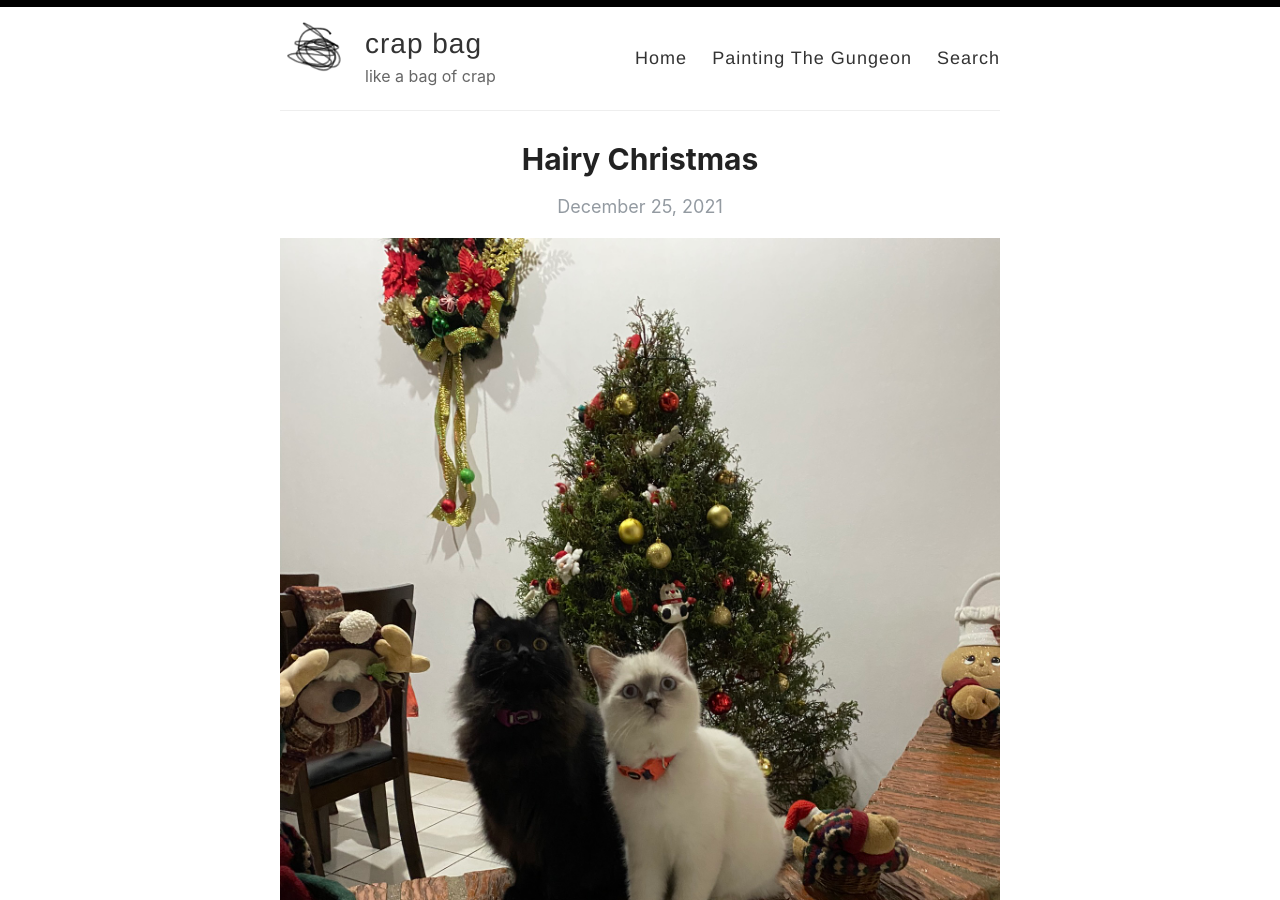
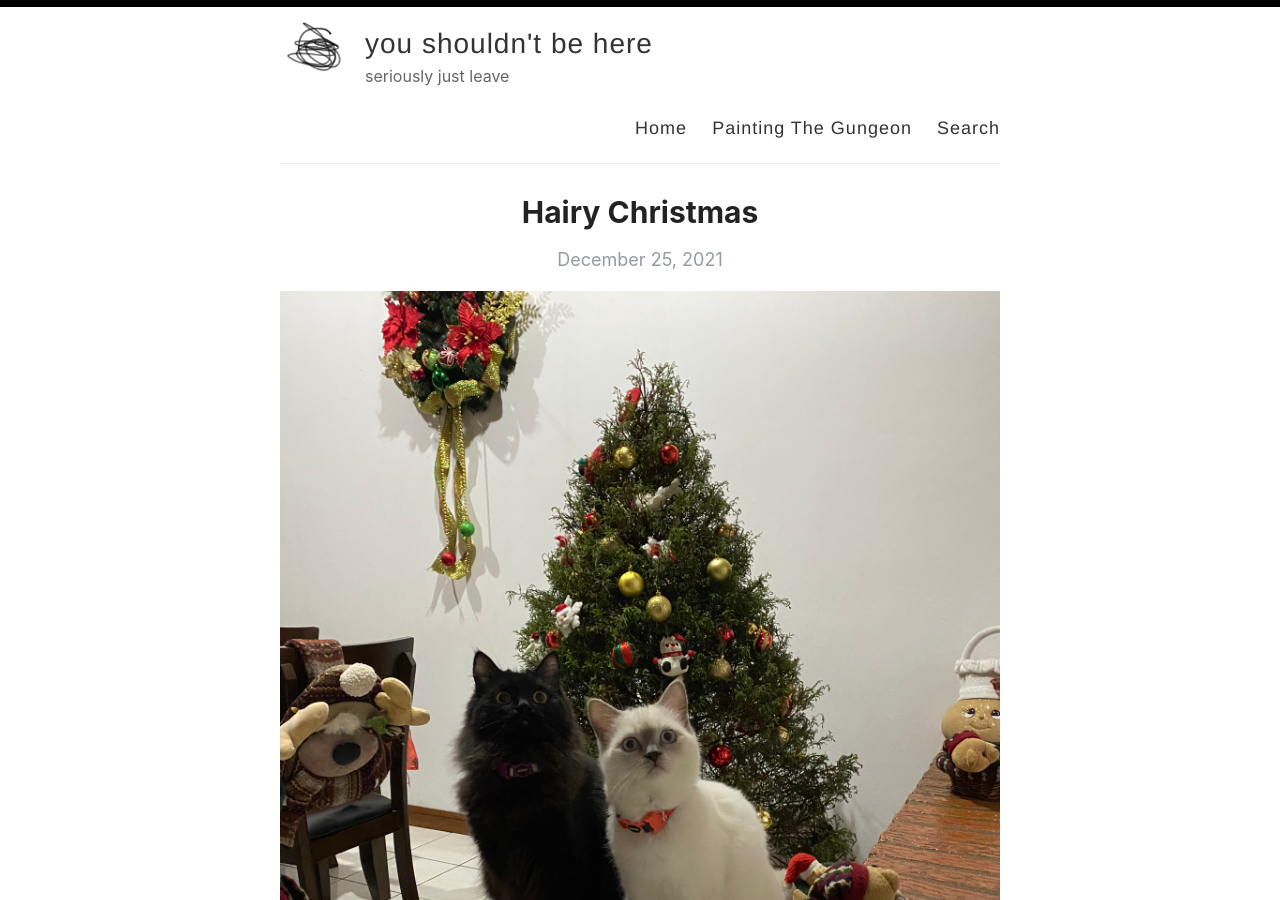
Before and after one commit to jacordobaruiz/hello, a Jekyll site: the page built from index.html, in a window 1280 px wide and 900 px high. Built offline with Jekyll 4.4.1, drawn with Linux system fonts in a browser that asks for light colours; the list of posts is cut into pages by our own code.

Commit message:
Update _config.yml

```diff
--- a/_config.yml
+++ b/_config.yml
@@ -3,13 +3,13 @@
 #
 
 # Name of your site (displayed in the header)
-name: crap bag
+name: you shouldn't be here
 
 # Name of the author
-author: crap bag
+author: nope
 
 # Short bio or description (displayed in the header)
-description: like a bag of crap
+description: seriously just leave
 
 # URL of your avatar or profile pic (you could use your GitHub profile pic)
 avatar: /images/logo.gif
```
